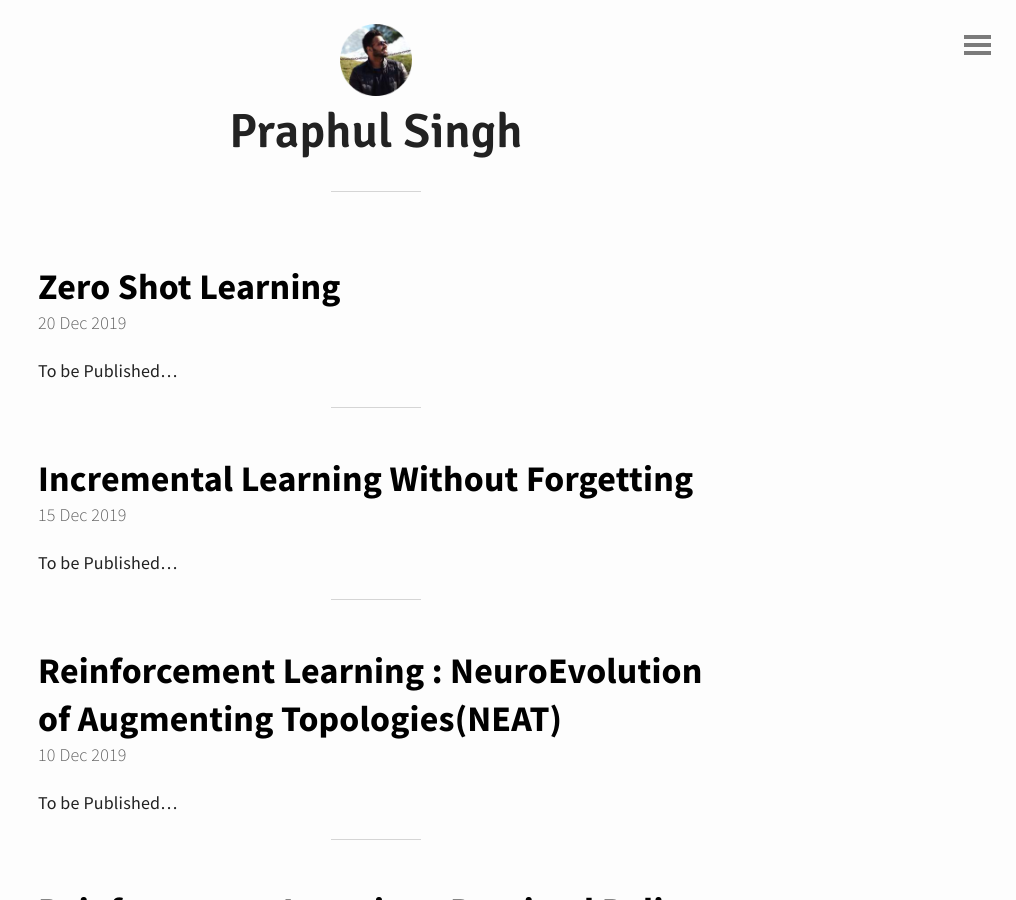
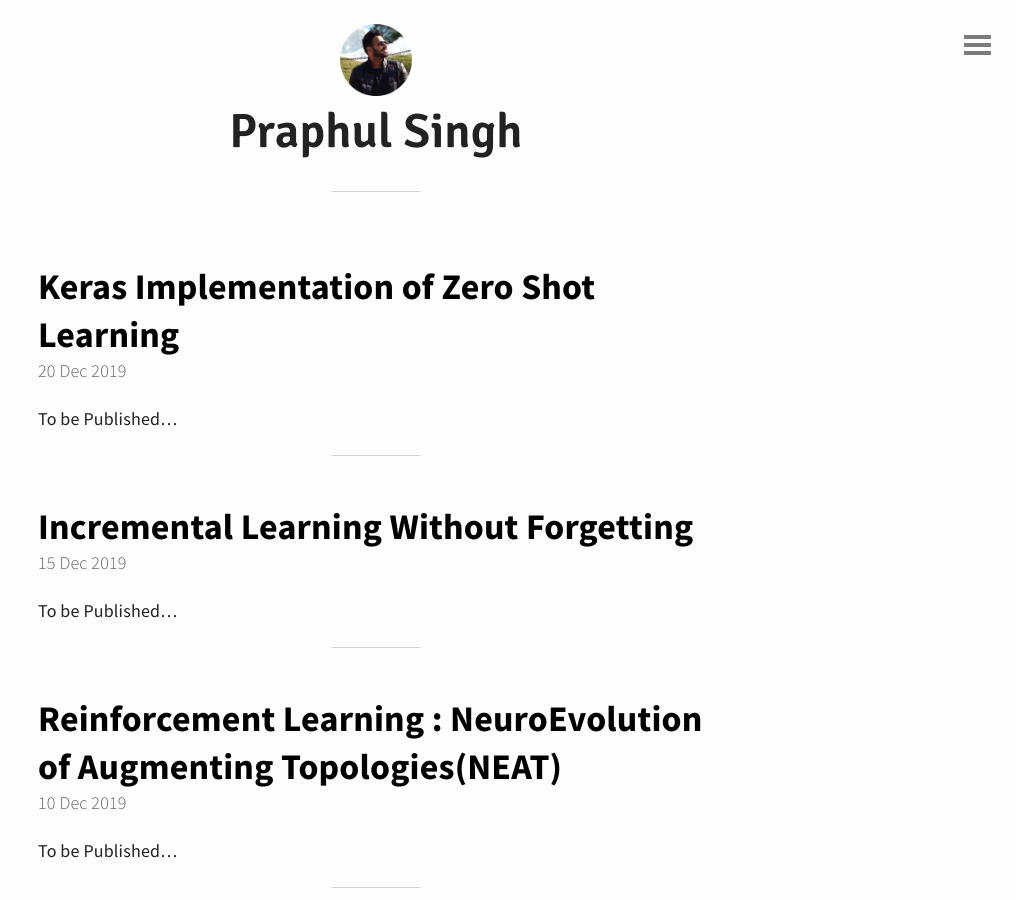
Before and after one commit to spraphul/blog, a Jekyll site: the page built from index.html, in a window 1280 px wide and 900 px high. Shown: the whole window, without its empty margins (264-1280 px from the left). Built offline with Jekyll 4.4.1, drawn with Linux system fonts in a browser that asks for light colours; the list of posts is cut into pages by our own code.

Commit message:
Update 2019-12-20-zsl1.md

```diff
--- a/_posts/2019-12-20-zsl1.md
+++ b/_posts/2019-12-20-zsl1.md
@@ -1,5 +1,5 @@
 ---
-title : Zero Shot Learning
+title : Keras Implementation of Zero Shot Learning
 ---
 
 ![zsl1](https://miro.medium.com/max/958/1*mFngdvjg0xsrt9wLHm7xFQ.png)
```
